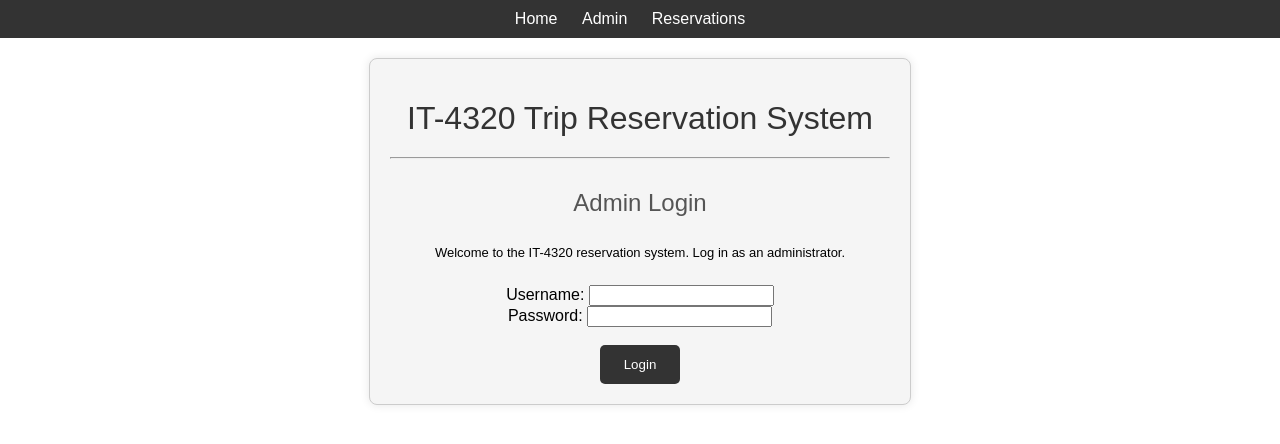
After one commit to annaliner/FinalProjectReservations, a Flask app: page /admin/login/ in a window 1280 px wide. The commit adds this page. Shown: the top 444 px of the page. Run offline with Flask 3, Linux system fonts and the light colour scheme.

Commit message:
fixed admin routing

```diff
--- a/app.py
+++ b/app.py
@@ -6,6 +6,11 @@ import csv
 import random
 
 app = Flask(__name__)
+ADMIN_USERNAME = "admin"
+ADMIN_PASSWORD = "admin_password"
+TICKET_PRICE = 75
+
+is_admin_logged_in = False
 
 # opening up browser
 def open_browser():
@@ -17,17 +22,21 @@ def open_browser():
 def index():
     return render_template('index.html')
 
-# # admin page
-# @app.route('/admin/', methods=('GET', 'POST'))
-# def admin():
-#     return render_template('admin.html')
-
-
 # reservation page
 @app.route('/reservations/', methods=['GET', 'POST'])
 def reservations():
+
+    global is_admin_logged_in
+
+    if not is_admin_logged_in:
+        return redirect(url_for('admin_login'))
+
+    if is_admin_logged_in:
+        return redirect(url_for('reservations'))
+
     # generating seating chart
     seating_chart = [['O' for _ in range(4)] for _ in range(12)]  # Initialize seating chart
+
     # Read reservations and update seating chart
     with open('reservations.txt', 'r') as file:
         for line in file:
@@ -53,8 +62,10 @@ def submit_reservation():
         seat = request.form['seat']
         eTicket = random.randint(1000, 9999)  # Random 4-digit number
 
+        total_price = TICKET_PRICE
+
         with open('reservations.txt', 'a') as file:
-            file.write(f'{last_name}, {row}, {seat}, {eTicket}\n')
+            file.write(f'{last_name}, {row}, {seat}, {eTicket}, {total_price}\n')
 
         # Redirect to a confirmation page or back to the form
         return redirect(url_for('reservations'))
@@ -62,6 +73,29 @@ def submit_reservation():
     # If the method is not POST, redirect to the form
     return redirect(url_for('reservations'))
 
+@app.route('/admin/login/', methods=['GET', 'POST'])
+def admin_login():
+    global is_admin_logged_in
+
+    if request.method == 'POST':
+        username = request.form['username']
+        password = request.form['password']
+
+
+        if username == ADMIN_USERNAME and password == ADMIN_PASSWORD:
+            is_admin_logged_in = True
+            return redirect(url_for('reservations'))
+        else:
+            return render_template('admin_login.html', error="Invalid username or password")
+
+    return render_template('admin_login.html', error=None)
+
+
+@app.route('/admin/logout/')
+def admin_logout():
+    global is_admin_logged_in
+    is_admin_logged_in = False
+    return redirect(url_for('index'))
 
 if __name__ == '__main__':
     # found that this helped with browser functionality, mainly without it when running the program itll open 2 windows at once, with this code it only opens 1
--- /dev/null
+++ b/templates/admin_login.html
@@ -0,0 +1,40 @@
+<!DOCTYPE html>
+<html lang="en">
+<head>
+  <meta charset="UTF-8">
+  <title>Reservation Application</title>
+  <link rel="stylesheet" href="{{ url_for('static', filename='styles.css') }}">
+  <script src="https://code.jquery.com/jquery-3.6.0.min.js"></script>
+
+</head>
+<body>
+
+  <nav>
+    <ul>
+      <li><a href="{{ url_for('index')}}">Home</a></li>
+      <li><a href="#">Admin</a></li>
+      <li><a href="{{ url_for('reservations')}}">Reservations</a></li>
+    </ul>
+  </nav>
+
+  <div class="container">
+    <form class="app-form" action="/admin/login" method="POST"> <!-- Change the action attribute to your admin login route -->
+      <h1>IT-4320 Trip Reservation System</h1>
+      <hr>
+      <h2>Admin Login</h2>
+      <p>Welcome to the IT-4320 reservation system. Log in as an administrator.</p>
+
+      <!-- Add admin login fields -->
+      <label for="username">Username:</label>
+      <input type="text" id="username" name="username" required>
+      <br>
+      <label for="password">Password:</label>
+      <input type="password" id="password" name="password" required>
+      <br><br>
+
+      <input type="submit" value="Login">
+    </form>
+  </div>
+
+</body>
+</html>
--- a/templates/reservations.html
+++ b/templates/reservations.html
@@ -5,6 +5,7 @@
   <title>Reservation Application</title>
   <link rel="stylesheet" href="{{ url_for('static', filename='styles.css') }}">
   <script src="https://code.jquery.com/jquery-3.6.0.min.js"></script>
+
 
 <!-- maybe display the seating chart differently  -->
 <!-- when the user hits submit need to have Seating chart replaced with: -->
```
Also changed, not shown: admin.py (deleted, +0 -106 lines), templates/admin.html (deleted).
